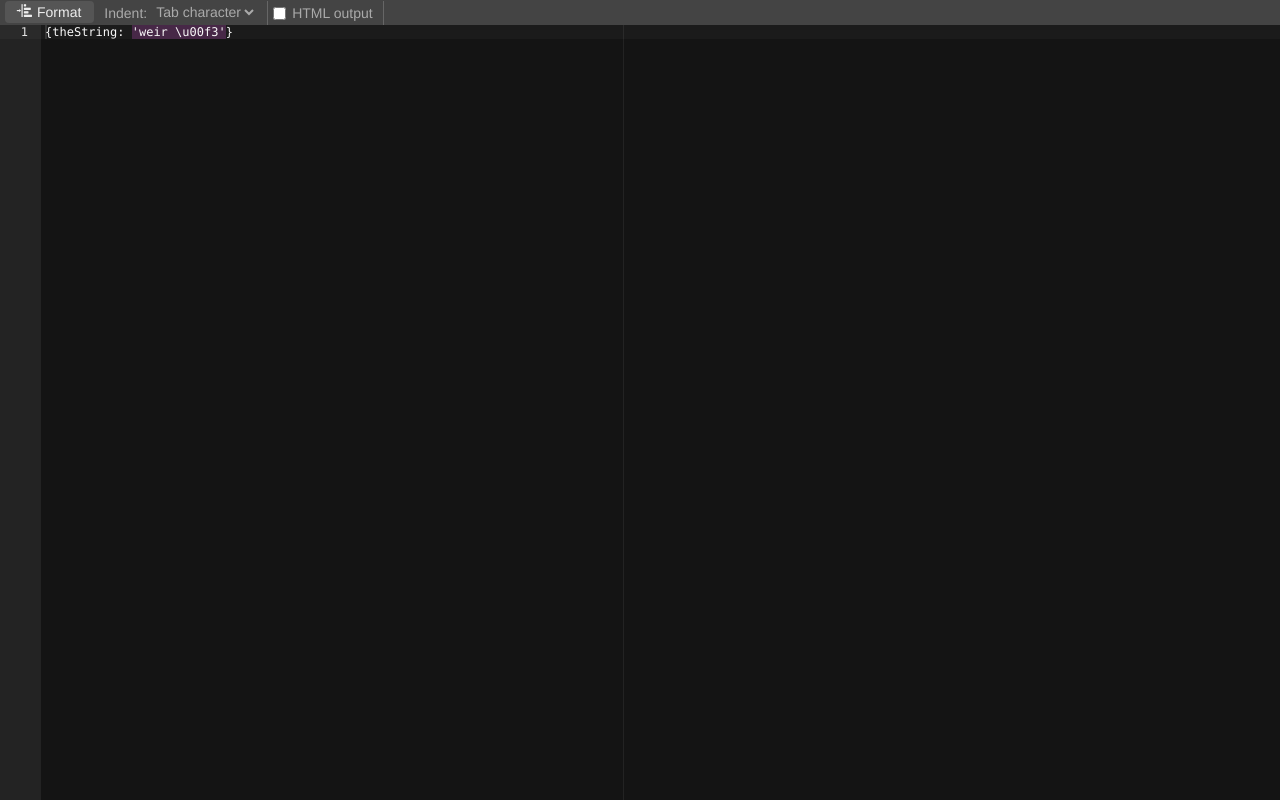
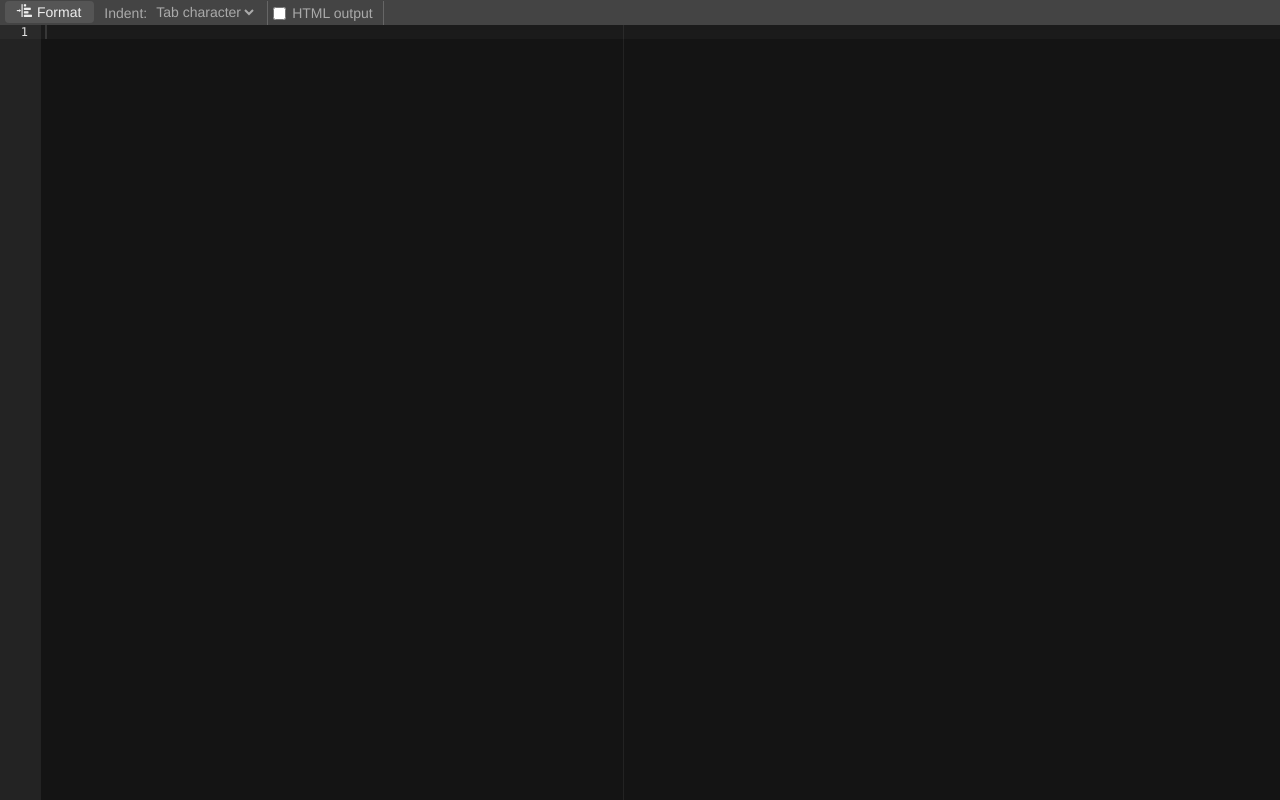
Before and after one commit to danyg/JSONFormatter, a plain HTML site: page index.html in a window 1280 px wide. Drawn offline with nearby package versions, Linux system fonts and the light colour scheme.

Commit message:
Update index.html
Removed Test Json on editor

```diff
--- a/index.html
+++ b/index.html
@@ -15,7 +15,7 @@
 				Format
 			</button>
 		</div>
-		<pre id="editor">{theString: 'weir \u00f3'}</pre>
+		<pre id="editor"></pre>
 		<div id="alertBox"></div>
 
 		<script src="http://code.jquery.com/jquery-1.11.3.min.js" type="text/javascript" charset="utf-8"></script>
```
